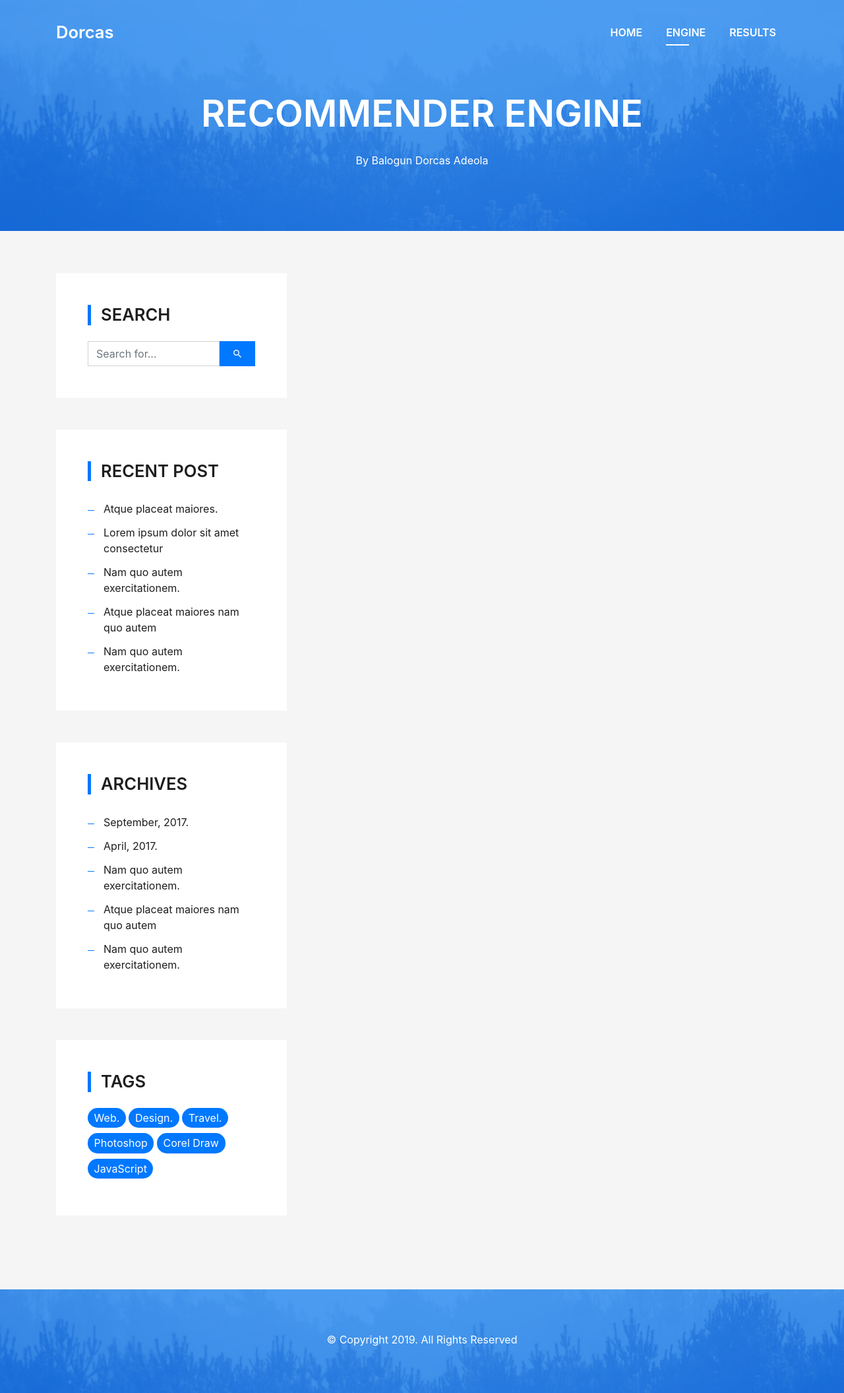
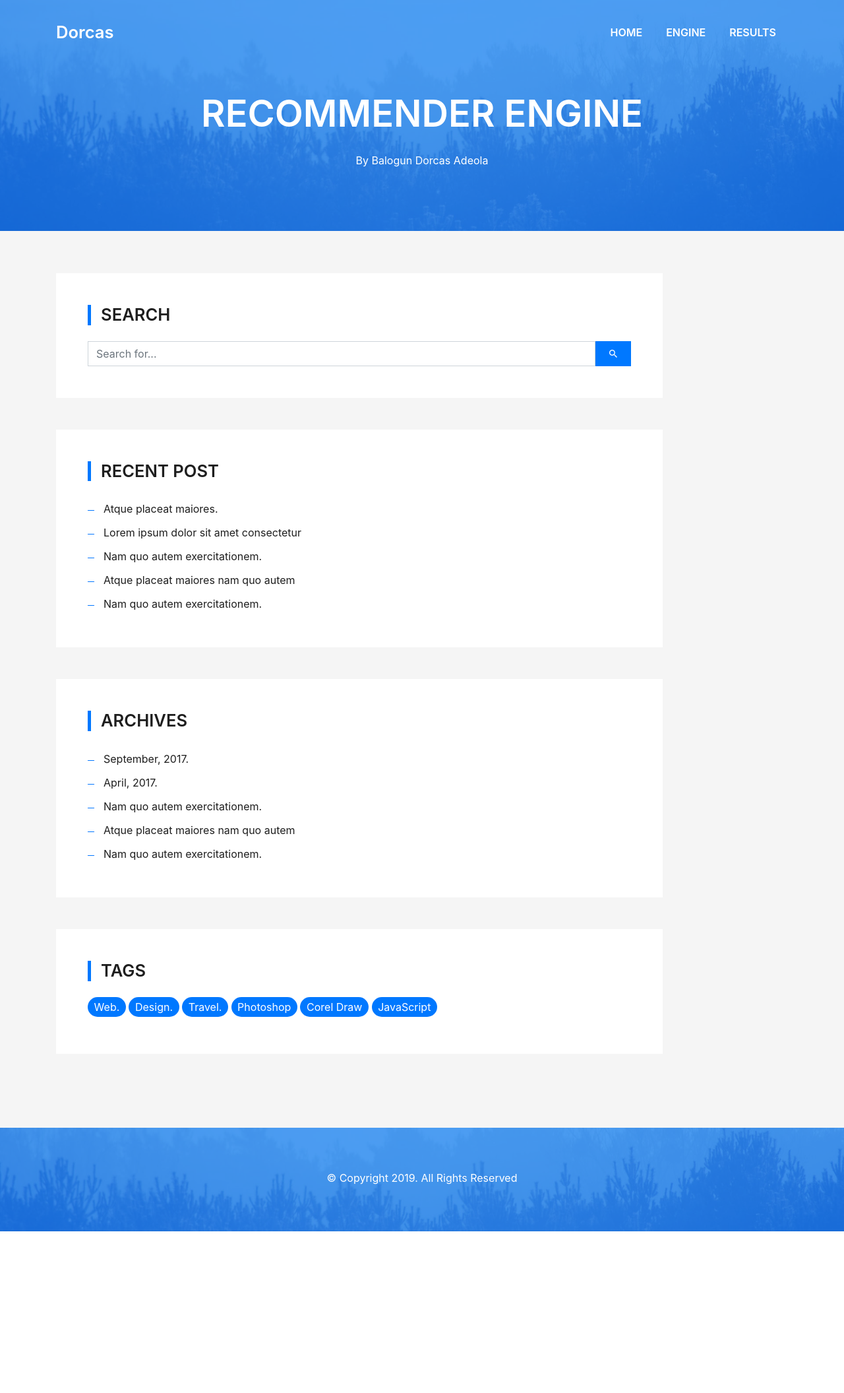
Before and after one commit to agmt5989/recommend, a Node server app: page /engine in a window 1280 px wide. Shown: the whole page at 66% size. After the commit the page ends 1866 px from the top, so only its background shows below. Run offline with Node 20, Linux system fonts and the light colour scheme; some libraries are stand-ins or nearby versions; some web fonts are replaced.

Commit message:
only search column

```diff
--- a/views/eng.handlebars
+++ b/views/eng.handlebars
@@ -78,7 +78,7 @@
 <section class="blog-wrapper sect-pt4" id="blog">
     <div class="container">
         <div class="row">
-            <div class="col-md-4">
+            <div class="col-md-10">
                 <div class="widget-sidebar sidebar-search">
                     <h5 class="sidebar-title">Search</h5>
                     <div class="sidebar-content">
```
